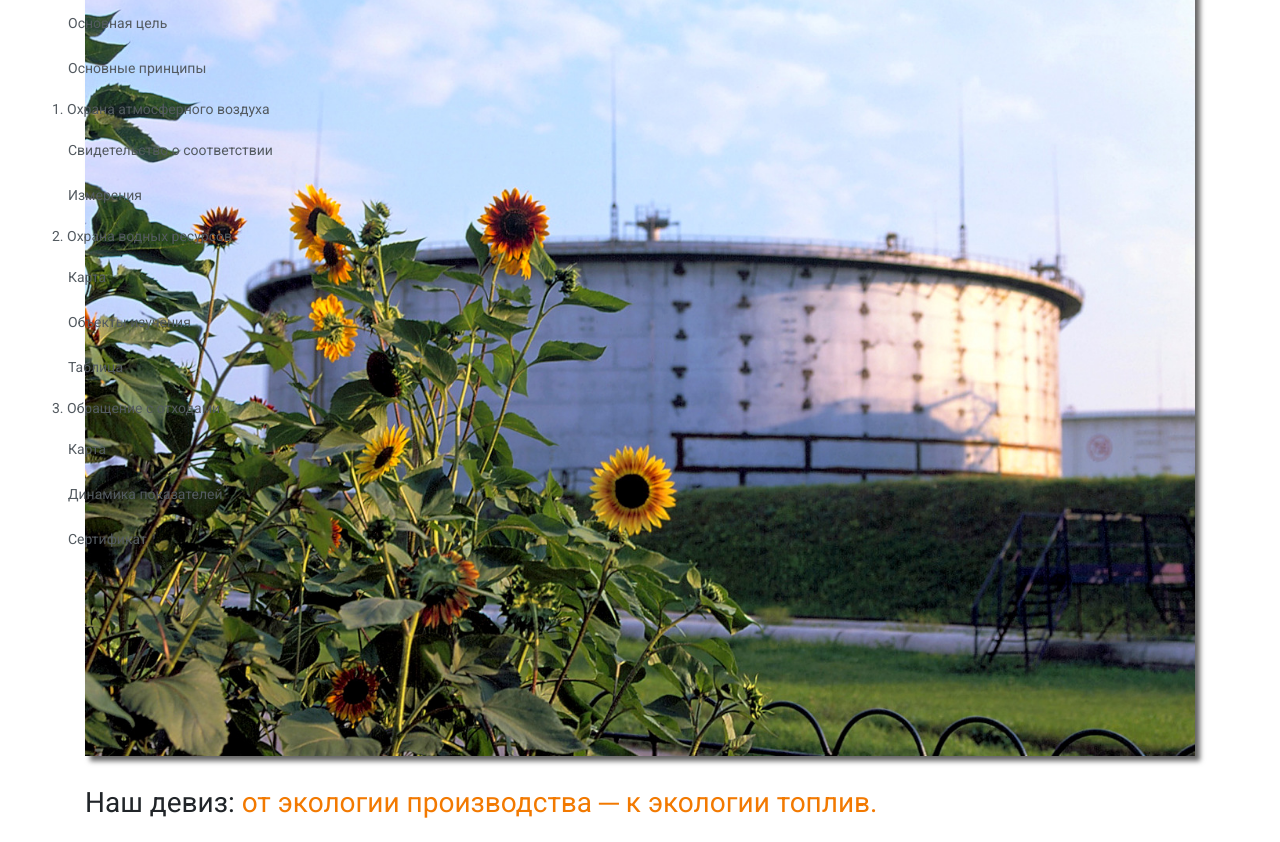
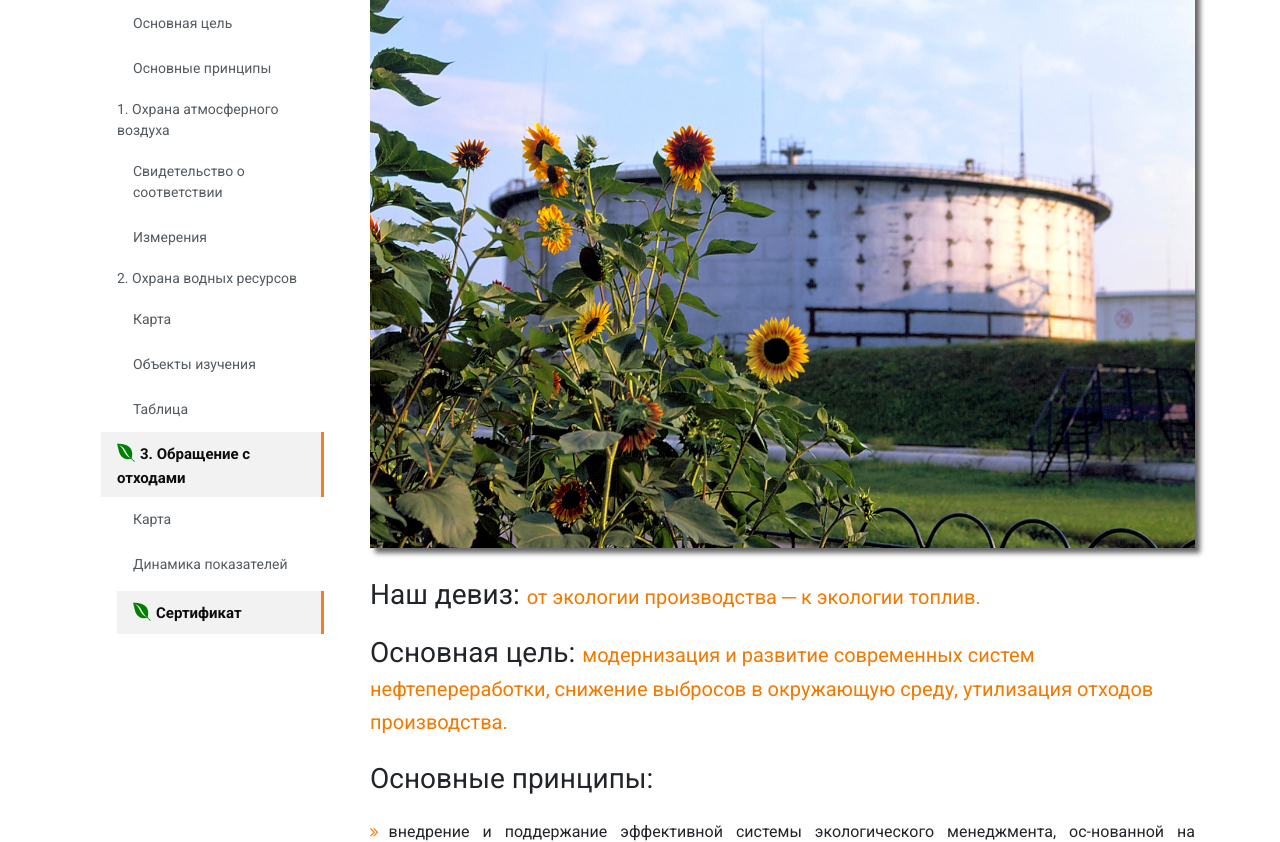
Before and after one commit to miraclus/miraclus.github.io, a plain HTML site: page ecology.html in a window 1280 px wide. Shown: the part 387-1229 px from the top of the page. Drawn offline with Linux system fonts and the light colour scheme; some packages are replaced by stand-ins of ours.

Commit message:
Revert "aside ecology"
This reverts commit 71cb10ef6cfccec03305cb2b8e7f2b0a5153993e.

```diff
--- a/css/style.css
+++ b/css/style.css
@@ -1022,45 +1022,28 @@ hr{
     /* color: #000; */
 }
 /*===================== PAGE ECOLOGY=============== */
-.ecology-main-wrap{
-    position: relative;
-}
-.aside-colspy .nav-pills .nav-link.active{
+.container-ecology .nav-pills .nav-link.active{
     font-weight: bold;
     background: rgba(12,13,14,0.05);
     color: #0C0D0E;
     border-right: 3px solid #F48024;
     font-size: 15px;
-    position: relative;
-    /* padding-left: .78; */
 }
 .container-ecology h2{
     text-align: center;
     margin-bottom: 25px;
 }
-.aside-colspy .nav-pills .nav-link.active::before{
+.container-ecology .nav-pills .nav-link.active::before{
     font-family: fontello;
     content: "\f299";
     font-weight: normal;
     color: green;
     font-size: 18px;
-    position: absolute;
-    /* left: -5px; */
-    right: 15px;
-}
-.container-ecology{
-    position: relative;
-    top: -710px;
+    padding-right: 5px;
 }
 .container-ecology p{
     text-align: justify;
-}
-.aside-colspy{
-    /* position: sticky;
-    left: 30px;
-    top: 10px; */
-    padding-left: 20px;
-    max-width: 350px;
+    /* text-indent: 15px; */
 }
 .aside-colspy .navbar-brand{
     font-weight: bold;
@@ -1098,9 +1081,8 @@ hr{
     margin-bottom: 25px;
 }
 .section-policy h3 > span{
-    /* font-size: 20px; */
+    font-size: 20px;
     color: rgb(242, 121, 0);
-    font-size: 1.75rem;
 }
 .ecology-policy-ul li{
     text-align: justify;
@@ -1137,14 +1119,6 @@ hr{
 .section-woter-protection ul li i{
     color: rgb(242, 121, 0);
 }
-.aside-colspy .navbar{
-    max-width: 350px;
-}
-.nav-ecology{
-    width: 100%;
-}
 .nav-ecology a{
     font-size: 14px;
-    /* padding-left: 10px; */
-
 }
--- a/ecology.html
+++ b/ecology.html
@@ -89,7 +89,7 @@
     </header>
 
     <main>
-        <div class="ecology-main-wrap">
+        <!-- <div class="wrap"> -->
             <div class="p-head-breadcrumb">
                 <div class="container">
                     <div class="row justify-content-between align-items-center">
@@ -108,10 +108,12 @@
                 </div>
             </div>
 
-            <aside class="aside-colspy sticky-top">
-                    <nav id="navbar-ecology" class="navbar">
+            <div class="container container-ecology" >
+                <div class="row">
+                    <aside class="col-md-3 col-sm-0 aside-colspy">
+                        <nav id="navbar-ecology" class="navbar sticky-top">
+                            <a class="navbar-brand" href="#">Экология</a>
                             <nav class="nav nav-pills flex-column nav-ecology">
-                            <a class="navbar-brand" href="#">Экология</a>
                                 <a class="nav-link" href="#item-1">Экологическая политика:</a>
                                 <nav class="nav nav-pills flex-column">
                                     <a class="nav-link ml-3 my-1" href="#item-1-1">Наш девиз</a>
@@ -138,11 +140,7 @@
                             </nav>
                         </nav>
                     </aside>
-
-            <div class="container container-ecology" >
-                <div class="row">
-
-                    <div class="col-xl-12 col-lg-12">
+                    <div class="col-xl-9 col-lg-12">
                             <div data-spy="scroll" data-target="#navbar-ecology" data-offset="0">
                                 <section class="section-policy">
                                             <h2 id="item-1">ЭКОЛОГИЧЕСКАЯ ПОЛИТИКА ПАО «Укртатнафта»</h2>
@@ -275,7 +273,6 @@
                 </div>
 
             </div>
-        </div>
 
     </main>
 
```
Lines whose indentation alone changed are shown as unchanged.
